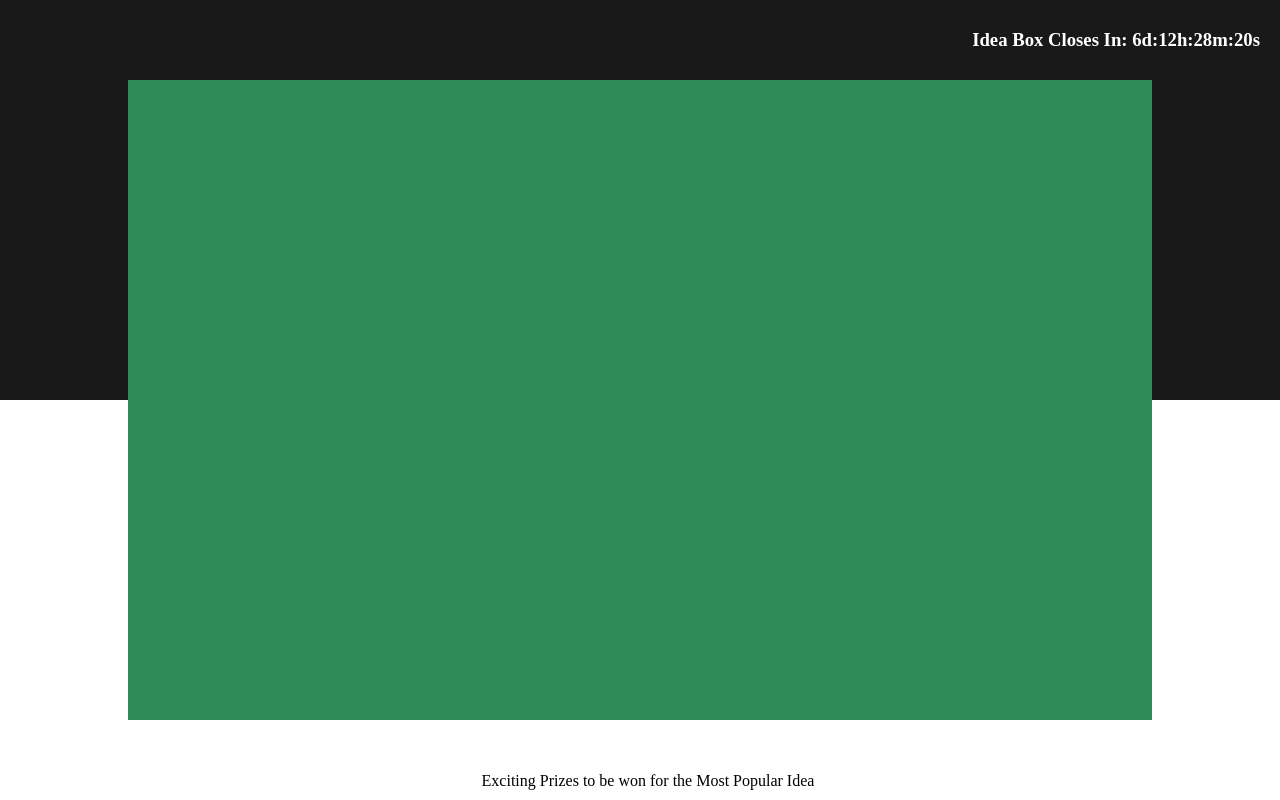
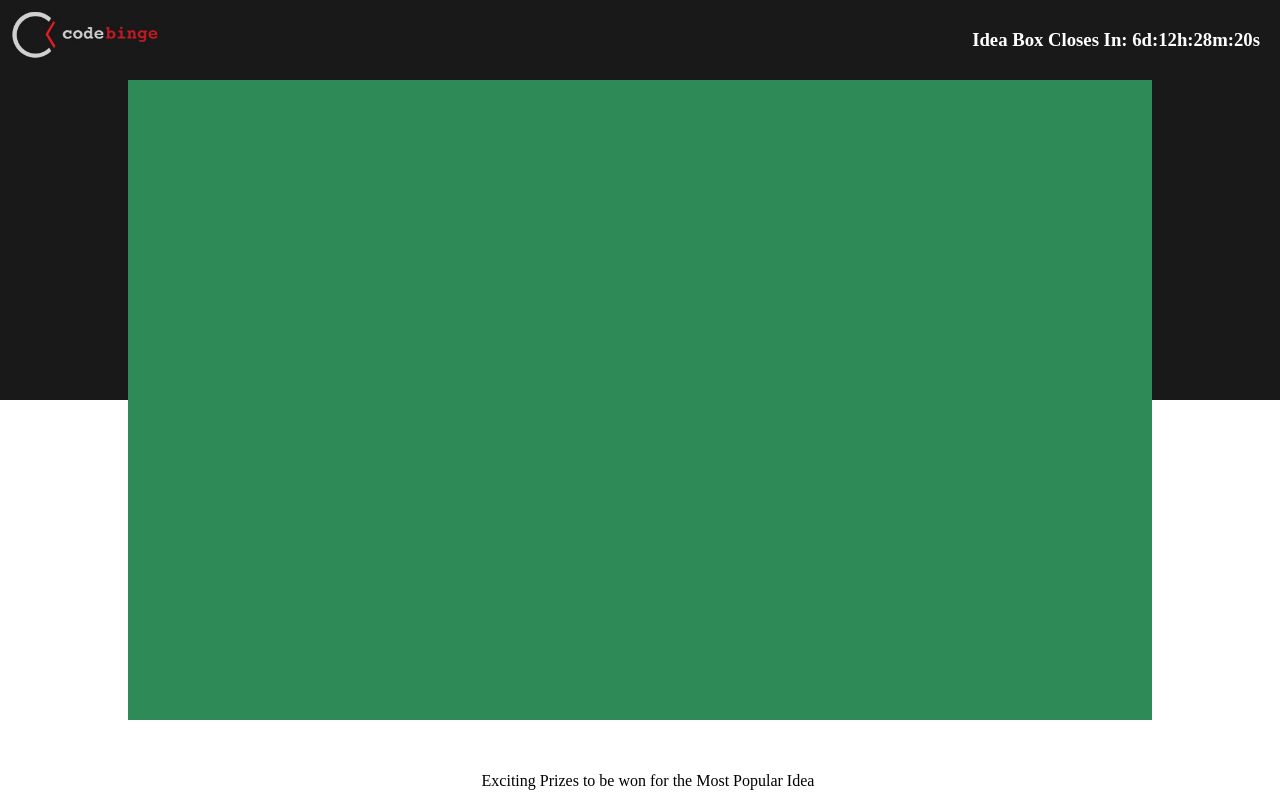
Before and after one commit to vksbansal/code-binge, a React (Create React App) app: page / in a window 1280 px wide. Built offline with nearby package versions, Linux system fonts and the light colour scheme.

Commit message:
logo added

```diff
--- a/src/App.js
+++ b/src/App.js
@@ -3,14 +3,17 @@ import './App.css';
 import Banner from './components/Banner';
 import Countdown from './components/Countdown';
 import Footline from './components/Footline';
+import Logo from './components/Logo';
 
 const targetDate = new Date('2019-07-24 23:59:59');
 const prefix = "Idea Box Closes In:"
 const FootlineText = 'Exciting Prizes to be won for the Most Popular Idea'
+const logoSrc = "/logo.jpg"
 
 function App() {
   return (
     <div className="App">
+      <Logo url={logoSrc}></Logo>
       <div id="top"></div>
       <div id="bottom"> </div>
       <Banner></Banner>
--- a/src/components/Logo.js
+++ b/src/components/Logo.js
@@ -1,14 +1,16 @@
 import React, { Component } from 'react';
+import '../styles/Logo.css'
 
 class Logo extends Component {
     constructor(props) {
         super(props);
-        this.state = {  }
+        this.state = {}
     }
     render() {
-        return <div>
-
-        </div>;
+        const { url } = this.props;
+        return <div className="logo">
+            <img alt="logo" src={url}></img>
+        </div>
     }
 }
 
--- /dev/null
+++ b/src/styles/Logo.css
@@ -0,0 +1,8 @@
+.logo img{
+    position: absolute;
+    top: 10px;
+    left: 10px;
+    height: 50px;
+    width: auto;
+    z-index: 1000;;
+}
```
Also changed, not shown: public/logo.jpg (added).
